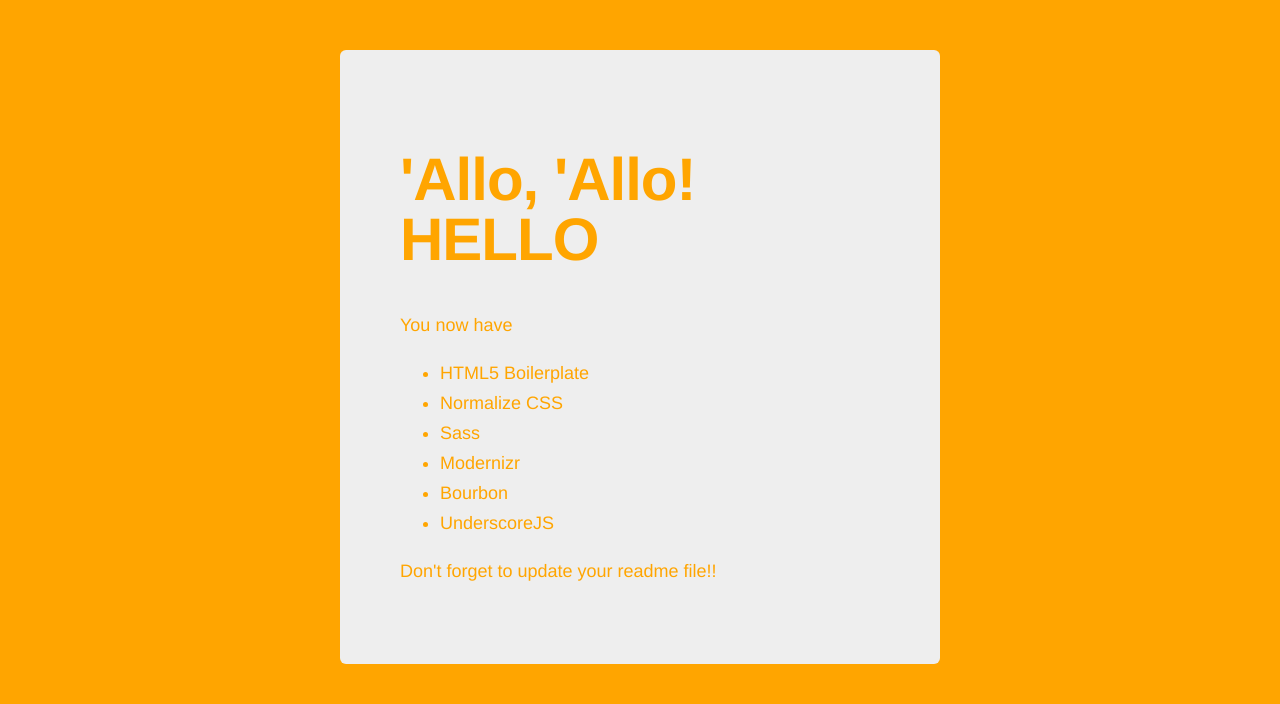
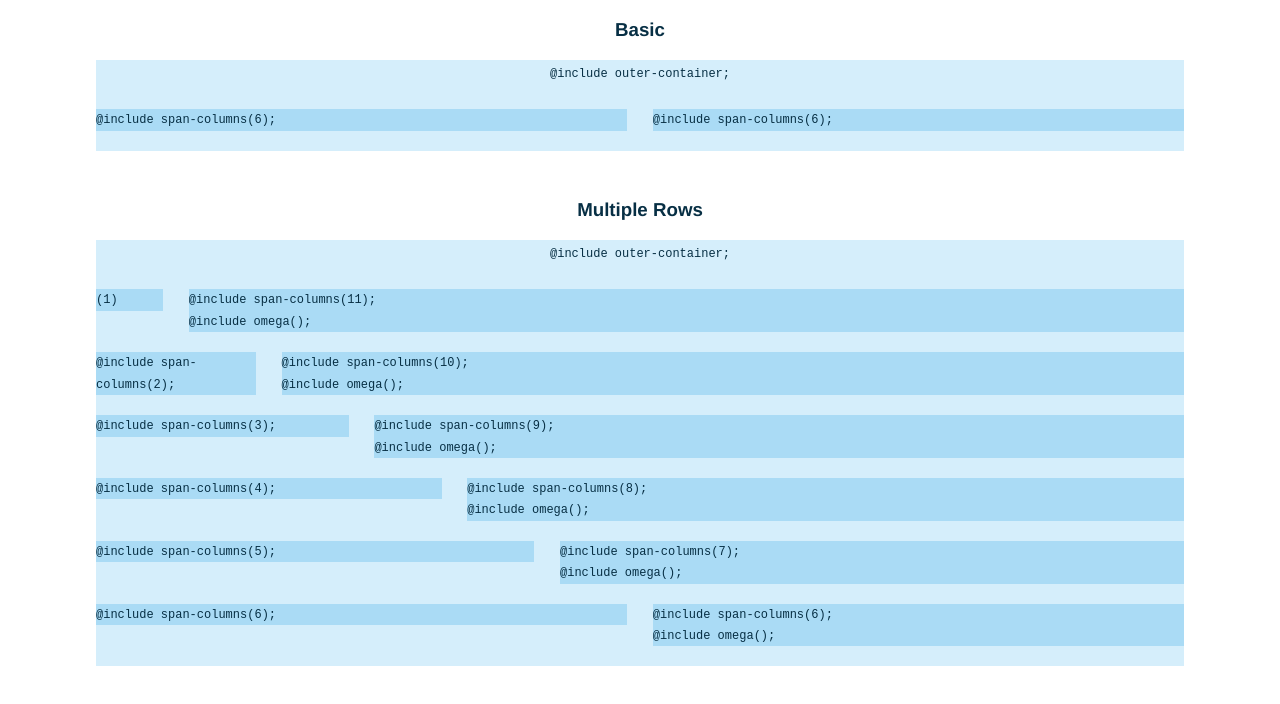
Before and after one commit to lpatti10/neat_101, a website: page app/index.html in a window 1280 px wide. Drawn offline with nearby package versions, Linux system fonts and the light colour scheme; files that its build step writes are made by us from their sources.

Commit message:
First 2 sections formatted

```diff
--- a/app/index.html
+++ b/app/index.html
@@ -23,27 +23,65 @@
   </head>
   <body>
 
-    <div class="hero-unit">
-      <h1>'Allo, 'Allo! HELLO</h1>
-      <p>You now have</p>
-      <ul>
-        <li>HTML5 Boilerplate</li>
-        <li>Normalize CSS</li>
 
-        <li>Sass</li>
+    <h3>Basic</h3>
+    <section class="zero">
+        <code>@include outer-container;</code>
+        <div id="alpha0">
+            <code>@include span-columns(6);</code>
+        </div>
+        <div id="beta0">
+            <code>@include span-columns(6);</code>
+        </div>
+    </section>
 
+    <h3>Multiple Rows</h3>
+    <section class="first">
+        <code>@include outer-container;</code>
+          <div id="alpha">
+            <code>(1)</code>
+          </div>
+          <div id="beta">
+            <code>@include span-columns(11);<br>
+            @include omega();</code>
+          </div>
+            <div id="gamma">
+            <code>@include span-columns(2);</code>
+          </div>
+          <div id="delta">
+            <code>@include span-columns(10);<br>
+            @include omega();</code>
+          </div>
+          <div id="epsilon">
+            <code>@include span-columns(3);</code>
+          </div>
+          <div id="zeta">
+            <code>@include span-columns(9);<br>
+            @include omega();</code>
+          </div>
+          <div id="eta">
+            <code>@include span-columns(4);</code>
+          </div>
+          <div id="theta">
+            <code>@include span-columns(8);<br>
+            @include omega();</code>
+          </div>
+          <div id="iota">
+            <code>@include span-columns(5);</code>
+          </div>
+          <div id="kappa">
+            <code>@include span-columns(7);<br>
+            @include omega();</code>
+          </div>
+          <div id="lambda">
+            <code>@include span-columns(6);</code>
+          </div>
+          <div id="mu">
+            <code>@include span-columns(6);<br>
+            @include omega();</code>
+          </div>
+    </section>
 
-        <li>Modernizr</li>
-
-
-        <li>Bourbon</li>
-
-
-        <li>UnderscoreJS</li>
-
-      </ul>
-      <p>Don't forget to update your readme file!!</p>
-    </div>
 
     <!-- build:js scripts/vendor.js -->
     <!-- bower:js -->
--- a/app/styles/main.scss
+++ b/app/styles/main.scss
@@ -4,23 +4,103 @@
 
 
 body {
-  background: orange;
+  background: white;
   font-family: "Helvetica Neue", Helvetica, Arial, sans-serif;
-  color: orange;
+  color: #072f44;
+}
+h3 {
+  font-size: 1.17em;
+  font-weight: bold;
+  text-align: center;
+}
+code {
+  font-size: 12px;
+  line-height: 1.618em;
+  text-align: left;
+}
+* {
+  margin-bottom: 20px;
+}
+section.zero {
+  @include outer-container;
+  background-color: #d5eefb;
+  margin-bottom: 3em;
+  > code {
+    display: block;
+    line-height: 2.427em;
+    text-align: center;
+  }
+  #alpha0 {
+    @include span-columns(6);
+    background-color: #aadbf5;
+  }
+  #beta0 {
+    @include span-columns(6);
+    background-color: #aadbf5;
+  }
 }
 
-.hero-unit {
-  margin: 50px auto 0 auto;
-  width: 600px;
-  font-size: 18px;
-  font-weight: 200;
-  line-height: 30px;
-  background-color: #eee;
-  border-radius: 6px;
-  padding: 60px;
-  h1 {
-    font-size: 60px;
-    line-height: 1;
-    letter-spacing: -1px;
+section.first {
+  @include outer-container;
+  background-color: #d5eefb;
+  margin-bottom: 3em;
+  > code {
+    display: block;
+    line-height: 2.427em;
+    text-align: center;
+  }
+  #alpha {
+    @include span-columns(1);
+    background-color: #aadbf5;
+  }
+  #beta {
+    @include span-columns(11);
+    @include omega();
+    background-color: #aadbf5;
+  }
+  #gamma {
+    @include span-columns(2);
+    background-color: #aadbf5;
+  }
+  #delta {
+    @include span-columns(10);
+    @include omega();
+    background-color: #aadbf5;
+  }
+  #epsilon {
+    @include span-columns(3);
+    background-color: #aadbf5;
+  }
+  #zeta {
+    @include span-columns(9);
+    @include omega();
+    background-color: #aadbf5;
+  }
+  #eta {
+    @include span-columns(4);
+    background-color: #aadbf5;
+  }
+  #theta {
+    @include span-columns(8);
+    @include omega;
+    background-color: #aadbf5;
+  }
+  #iota {
+    @include span-columns(5);
+    background-color: #aadbf5;
+  }
+  #kappa {
+    @include span-columns(7);
+    @include omega;
+    background-color: #aadbf5;
+  }
+  #lambda {
+    @include span-columns(6);
+    background-color: #aadbf5;
+  }
+  #mu {
+    @include span-columns(6);
+    @include omega;
+    background-color: #aadbf5;
   }
 }
```
